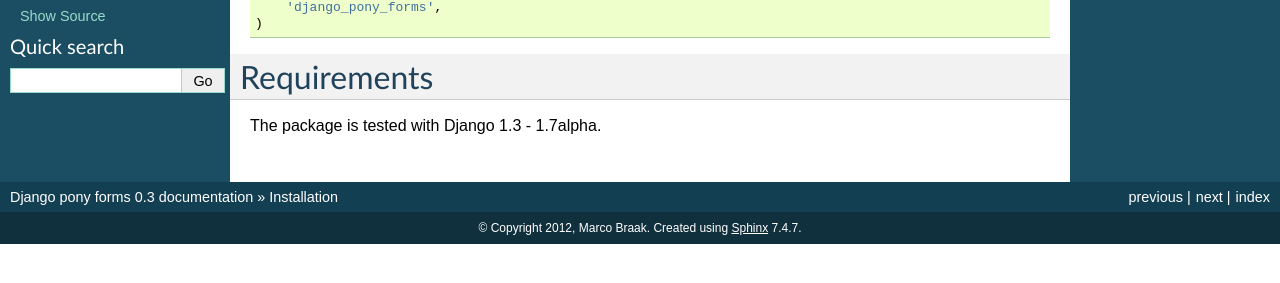
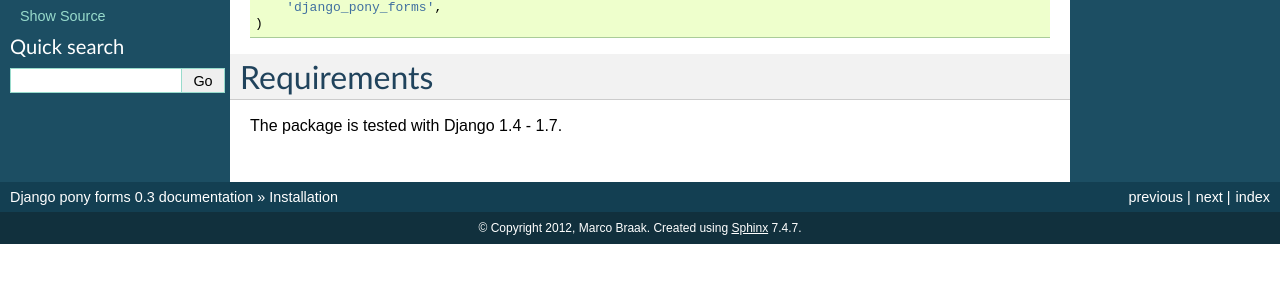
Before and after one commit to mbraak/django_pony_forms, a Sphinx documentation site: the page built from docs/source/installation.rst, in a window 1280 px wide. Shown: the part 248-531 px from the top of the page. Built offline with Sphinx 7.4.7, drawn with Linux system fonts in a browser that asks for light colours.

Commit message:
Updated supported Django versions in docs.

```diff
--- a/docs/source/installation.rst
+++ b/docs/source/installation.rst
@@ -20,4 +20,4 @@ Add ``django_pony_forms`` to your installed apps in ``settings.py``.
 Requirements
 ============
 
-The package is tested with Django 1.3 - 1.7alpha.
+The package is tested with Django 1.4 - 1.7.
```
